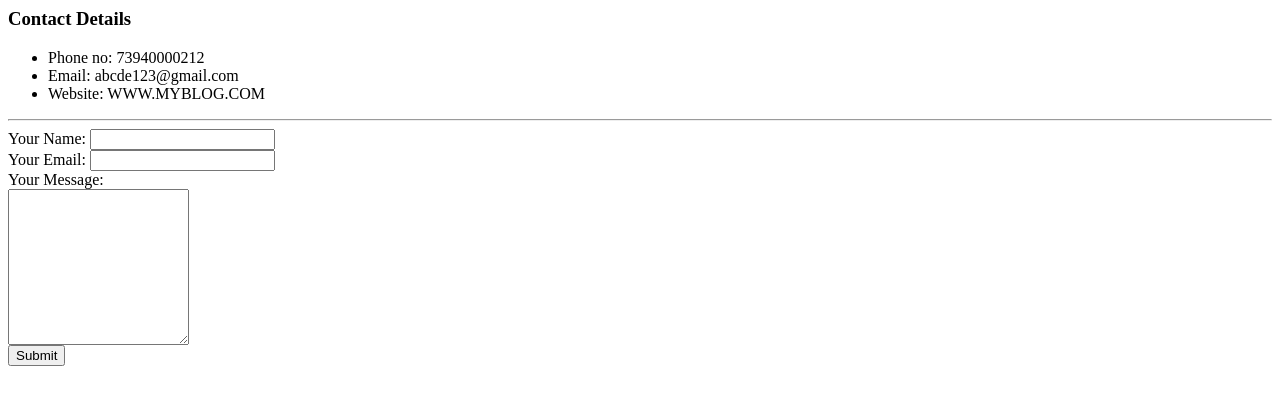
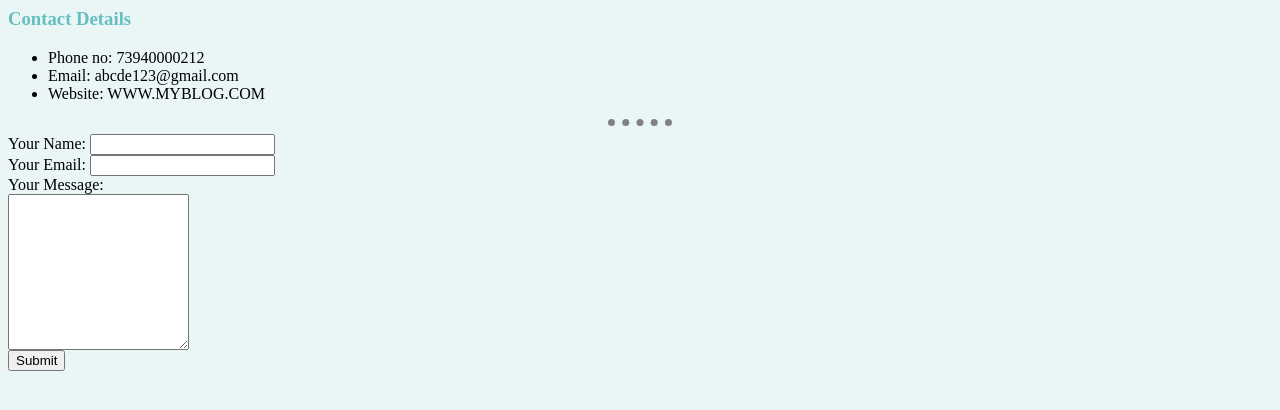
Before and after one commit to yellowspark/cv, a plain HTML site: page contact.html in a window 1280 px wide. Drawn offline with Linux system fonts and the light colour scheme.

Commit message:
2nd commit

```diff
--- a/contact.html
+++ b/contact.html
@@ -4,6 +4,7 @@
     <meta http-equiv="X-UA-Compatible" content="IE=edge">
     <meta name="viewport" content="width=device-width, initial-scale=1.0">
     <title>Contact Details</title>
+    <link rel="stylesheet" href="css/styles.css">
 </head>
 <body>
     <h3>Contact Details</h3>
--- /dev/null
+++ b/css/styles.css
@@ -0,0 +1,17 @@
+body {
+    background-color: #EAF6F6;
+}
+
+hr{
+    /* background-color: white; */
+    border-style: none;
+    border-top-style: dotted;
+    width: 5%;
+    height: 0%;
+    border-color: gray;
+    border-width: 7px;
+}
+
+h1, h3{
+    color: #66BFBF;
+}
```
Also changed, not shown: index.html (+2 -15 lines), my_hobbies.html (+1 -0 lines).
